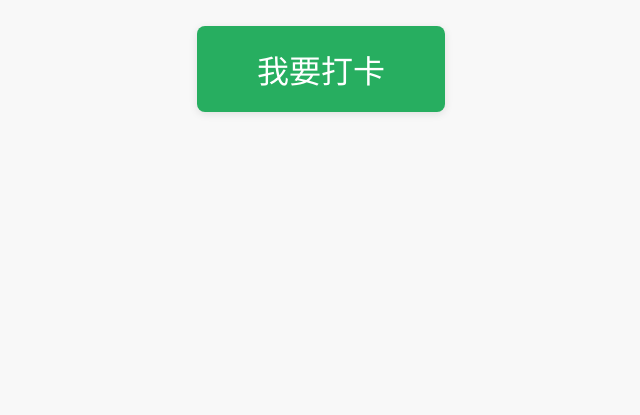
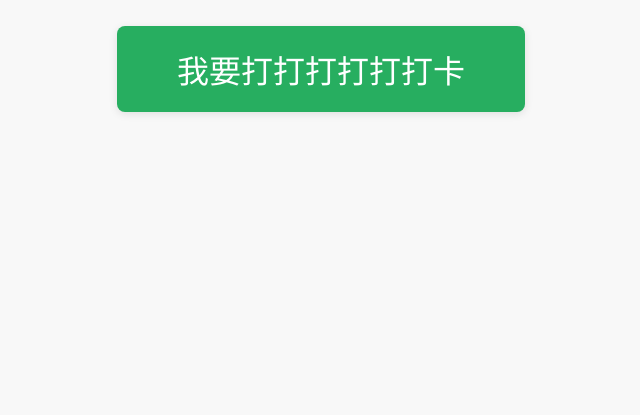
Before and after one commit to shanyuguo4/liff-checkin, a plain HTML site: page index.html in a window 1280 px wide. Shown: the part 385-800 px from the top of the page, without its empty margins (319-959 px from the left). Drawn offline with Linux system fonts and the light colour scheme.

Commit message:
Update index.html

```diff
--- a/index.html
+++ b/index.html
@@ -37,7 +37,7 @@
 </head>
 <body>
   <h1>歡迎使用 LIFF 打卡</h1>
-  <button id="btnCheckIn">我要打卡</button>
+  <button id="btnCheckIn">我要打打打打打打卡</button>
 
   <script>
     const targetLat = 22.6179944;  // 你的打卡點緯度
```
